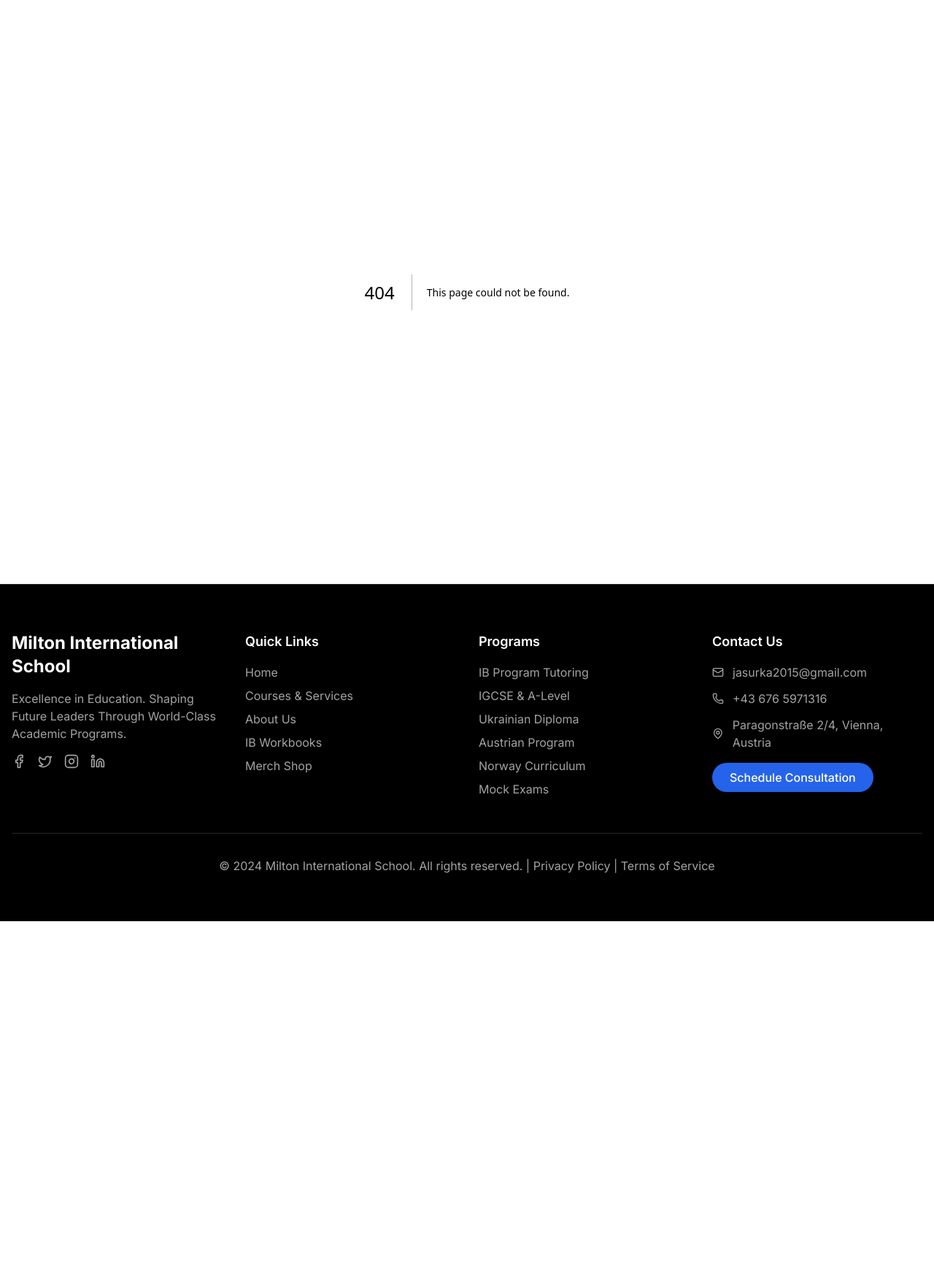
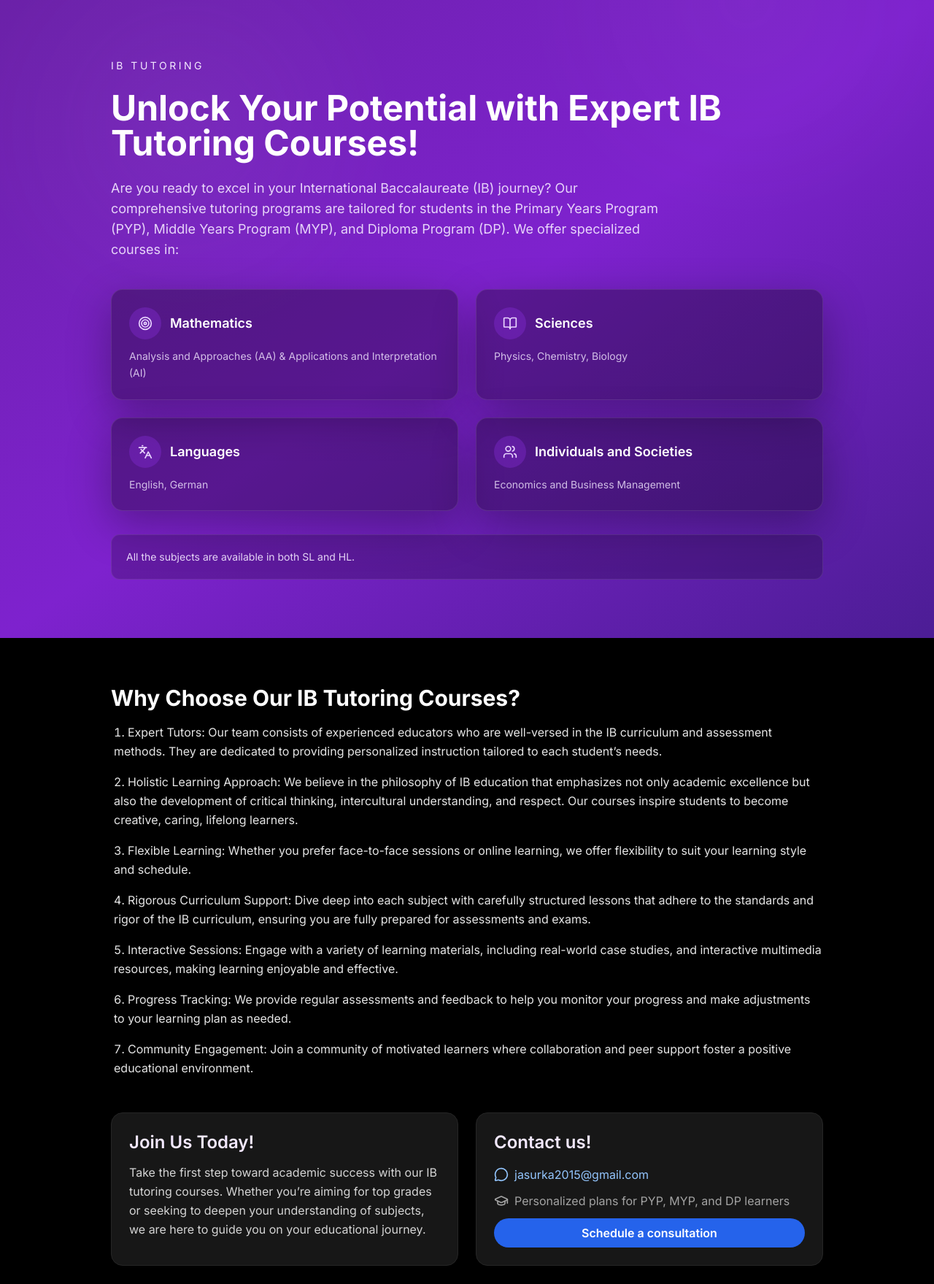
Before and after one commit to JaskinsAndy/Miltonito, a Next.js app: page /courses/ib in a window 1280 px wide. Before the commit this address had no page. Shown: the top 1759 px of the page at 73% size. Before the commit the page ends 1262 px from the top, so only its background shows below. Built offline with nearby package versions, Linux system fonts and the light colour scheme.

Commit message:
Add dedicated IB course page and link from catalog

```diff
--- /dev/null
+++ b/app/courses/ib/page.tsx
@@ -0,0 +1,117 @@
+"use client";
+
+import React from "react";
+import { motion } from "framer-motion";
+import { Award, BookOpen, GraduationCap, Languages, MessageCircle, Target, Users } from "lucide-react";
+
+const bulletItems = [
+  { icon: Target, label: "Mathematics", detail: "Analysis and Approaches (AA) & Applications and Interpretation (AI)" },
+  { icon: BookOpen, label: "Sciences", detail: "Physics, Chemistry, Biology" },
+  { icon: Languages, label: "Languages", detail: "English, German" },
+  { icon: Users, label: "Individuals and Societies", detail: "Economics and Business Management" },
+];
+
+const reasons = [
+  "Expert Tutors: Our team consists of experienced educators who are well-versed in the IB curriculum and assessment methods. They are dedicated to providing personalized instruction tailored to each student’s needs.",
+  "Holistic Learning Approach: We believe in the philosophy of IB education that emphasizes not only academic excellence but also the development of critical thinking, intercultural understanding, and respect. Our courses inspire students to become creative, caring, lifelong learners.",
+  "Flexible Learning: Whether you prefer face-to-face sessions or online learning, we offer flexibility to suit your learning style and schedule.",
+  "Rigorous Curriculum Support: Dive deep into each subject with carefully structured lessons that adhere to the standards and rigor of the IB curriculum, ensuring you are fully prepared for assessments and exams.",
+  "Interactive Sessions: Engage with a variety of learning materials, including real-world case studies, and interactive multimedia resources, making learning enjoyable and effective.",
+  "Progress Tracking: We provide regular assessments and feedback to help you monitor your progress and make adjustments to your learning plan as needed.",
+  "Community Engagement: Join a community of motivated learners where collaboration and peer support foster a positive educational environment.",
+];
+
+export default function IBPage() {
+  return (
+    <div className="min-h-screen bg-black text-white">
+      <div className="relative overflow-hidden bg-gradient-to-br from-purple-800 via-purple-700 to-violet-900">
+        <div className="absolute inset-0 opacity-20 bg-[radial-gradient(circle_at_20%_20%,rgba(255,255,255,0.2),transparent_25%),radial-gradient(circle_at_80%_0%,rgba(255,255,255,0.15),transparent_25%)]" />
+        <div className="max-w-5xl mx-auto px-6 py-20 relative">
+          <motion.div
+            initial={{ opacity: 0, y: 24 }}
+            animate={{ opacity: 1, y: 0 }}
+            transition={{ duration: 0.6 }}
+            className="space-y-6"
+          >
+            <p className="uppercase text-sm tracking-[0.25em] text-purple-100">IB Tutoring</p>
+            <h1 className="text-4xl md:text-5xl font-bold leading-tight">
+              Unlock Your Potential with Expert IB Tutoring Courses!
+            </h1>
+            <p className="text-lg text-purple-100/90 max-w-3xl">
+              Are you ready to excel in your International Baccalaureate (IB) journey? Our comprehensive tutoring programs are tailored for students
+              in the Primary Years Program (PYP), Middle Years Program (MYP), and Diploma Program (DP). We offer specialized courses in:
+            </p>
+          </motion.div>
+
+          <div className="mt-10 grid md:grid-cols-2 gap-6">
+            {bulletItems.map(({ icon: Icon, label, detail }) => (
+              <motion.div
+                key={label}
+                initial={{ opacity: 0, y: 12 }}
+                animate={{ opacity: 1, y: 0 }}
+                transition={{ duration: 0.4 }}
+                className="bg-black/30 rounded-2xl border border-white/10 p-6 shadow-[0_20px_60px_rgba(0,0,0,0.3)]"
+              >
+                <div className="flex items-center gap-3 text-lg font-semibold">
+                  <span className="inline-flex h-11 w-11 items-center justify-center rounded-full bg-purple-600/30 text-purple-200">
+                    <Icon className="h-5 w-5" />
+                  </span>
+                  <span>{label}</span>
+                </div>
+                <p className="mt-3 text-purple-100/80 text-sm leading-relaxed">{detail}</p>
+              </motion.div>
+            ))}
+          </div>
+
+          <div className="mt-8 p-5 rounded-xl border border-white/10 bg-black/20 text-purple-100/90 text-sm">
+            All the subjects are available in both SL and HL.
+          </div>
+        </div>
+      </div>
+
+      <div className="max-w-5xl mx-auto px-6 py-16 space-y-12">
+        <section className="space-y-4">
+          <h2 className="text-3xl font-bold">Why Choose Our IB Tutoring Courses?</h2>
+          <ol className="space-y-4 list-decimal list-inside text-neutral-200 leading-relaxed">
+            {reasons.map((reason) => (
+              <li key={reason} className="pl-1">
+                {reason}
+              </li>
+            ))}
+          </ol>
+        </section>
+
+        <section className="grid md:grid-cols-2 gap-6">
+          <div className="bg-neutral-900 border border-neutral-800 rounded-2xl p-6 space-y-3">
+            <h3 className="text-2xl font-semibold text-purple-100">Join Us Today!</h3>
+            <p className="text-neutral-300 leading-relaxed">
+              Take the first step toward academic success with our IB tutoring courses. Whether you’re aiming for top grades or seeking to deepen your understanding of subjects, we are here to guide you on your educational journey.
+            </p>
+          </div>
+
+          <div className="bg-neutral-900 border border-neutral-800 rounded-2xl p-6 space-y-4">
+            <h3 className="text-2xl font-semibold text-purple-100">Contact us!</h3>
+            <div className="flex flex-col gap-3 text-neutral-300">
+              <a href="mailto:jasurka2015@gmail.com" className="inline-flex items-center gap-2 text-blue-300 hover:text-blue-200 transition-colors">
+                <MessageCircle className="h-5 w-5" />
+                jasurka2015@gmail.com
+              </a>
+              <div className="inline-flex items-center gap-2 text-neutral-400">
+                <GraduationCap className="h-5 w-5" />
+                Personalized plans for PYP, MYP, and DP learners
+              </div>
+              <a
+                href="https://cal.com"
+                target="_blank"
+                rel="noopener noreferrer"
+                className="inline-flex items-center justify-center px-4 py-2 rounded-full bg-blue-600 hover:bg-blue-700 text-white font-semibold transition-colors"
+              >
+                Schedule a consultation
+              </a>
+            </div>
+          </div>
+        </section>
+      </div>
+    </div>
+  );
+}
--- a/app/courses/page.tsx
+++ b/app/courses/page.tsx
@@ -25,7 +25,7 @@ export default function CoursesPage() {
     {
       title: "IB Program Tutoring",
       description: "We can help you keep up with current program, recover some past topics and prepare for exams and tests.",
-      link: "#ib-tutoring",
+      link: "/courses/ib",
       icon: <Award className="w-6 h-6" />
     },
     {
```
